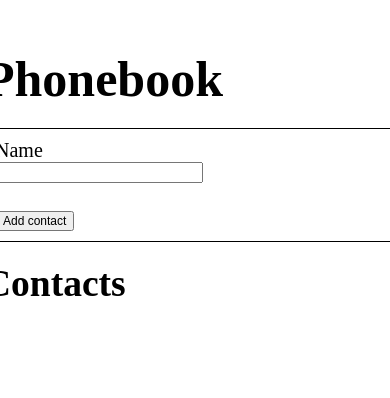
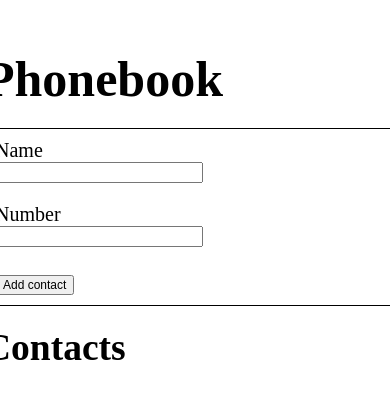
Before and after one commit to Midland707/goit-react-hw-02-phonebook, a React (Create React App) app: page / in a window 390 px wide. Shown: the top 398 px of the page. Built offline with nearby package versions, Linux system fonts and the light colour scheme.

Commit message:
step2 - add phone number

```diff
--- a/src/components/App.jsx
+++ b/src/components/App.jsx
@@ -7,11 +7,16 @@ export class App extends Component {
   state = {
     contacts: [],
     name: '',
+    number: '',
   };
 
   onSubmitForm = eventSubmit => {
     eventSubmit.preventDefault();
-    const obj = { id: nanoid(), name: this.state.name };
+    const obj = {
+      id: nanoid(),
+      name: this.state.name,
+      number: this.state.number,
+    };
     const newArray = this.state.contacts.slice(); // Create a copy
     newArray.push(obj); // Push the object
     this.setState({ contacts: newArray });
@@ -22,6 +27,10 @@ export class App extends Component {
     this.setState({ name: eventName.target.value });
   };
 
+  onChangeNumber = eventNumber => {
+    this.setState({ number: eventNumber.target.value });
+  };
+
   render() {
     return (
       <div className={css.section}>
@@ -29,6 +38,7 @@ export class App extends Component {
         <ContactForm
           onSubmitForm={this.onSubmitForm}
           onChangeName={this.onChangeName}
+          onChangeNumber={this.onChangeNumber}
         />
 
         <h2 className={css.title}>Contacts</h2>
--- a/src/components/ContactForm/ContactForm.jsx
+++ b/src/components/ContactForm/ContactForm.jsx
@@ -1,7 +1,7 @@
 // import PropTypes from 'prop-types';
 import css from './ContactForm.module.css';
 
-export const ContactForm = ({ onSubmitForm, onChangeName }) => (
+export const ContactForm = ({ onSubmitForm, onChangeName, onChangeNumber }) => (
   <form className={css.form} onSubmit={onSubmitForm}>
     <label className={css.formNameTitle}>
       Name
@@ -15,6 +15,18 @@ export const ContactForm = ({ onSubmitForm, onChangeName }) => (
         onChange={onChangeName}
       />
     </label>
+    <label className={css.formNameTitle}>
+      Number
+      <input
+        className={css.formInput}
+        type="tel"
+        name="number"
+        pattern="\+?\d{1,4}?[-.\s]?\(?\d{1,3}?\)?[-.\s]?\d{1,4}[-.\s]?\d{1,4}[-.\s]?\d{1,9}"
+        title="Phone number must be digits and can contain spaces, dashes, parentheses and can start with +"
+        required
+        onChange={onChangeNumber}
+      />
+    </label>
     <button className={css.formButton} type="submit">
       Add contact
     </button>
--- a/src/components/ContactList/ContactList.jsx
+++ b/src/components/ContactList/ContactList.jsx
@@ -6,7 +6,7 @@ export const ContactList = ({ contacts }) => (
     {contacts[0] &&
       contacts.map(item => (
         <li key={item.id} className={css.contactItem}>
-          {item.name}
+          {item.name}: {item.number}
         </li>
       ))}
   </ul>
```
